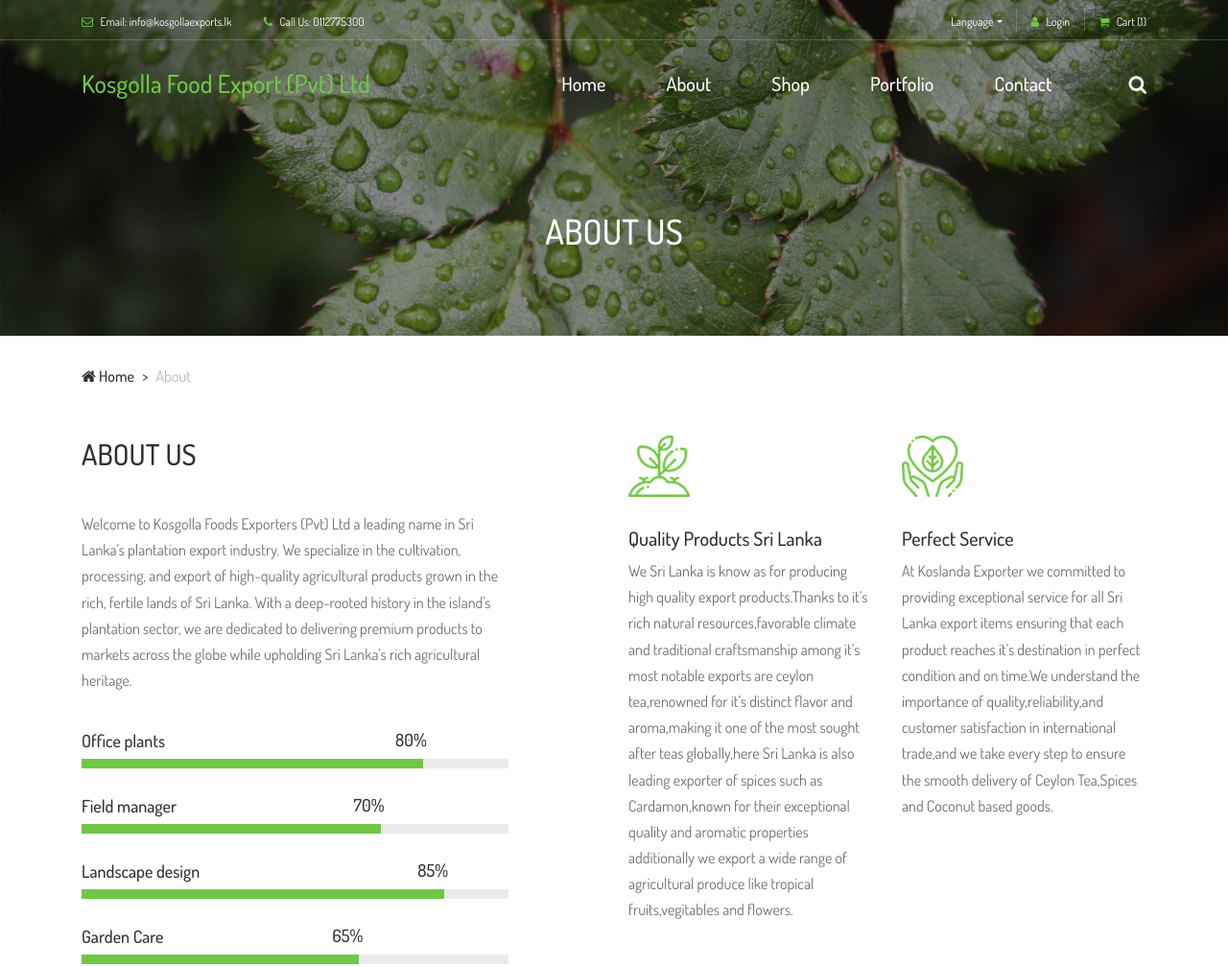
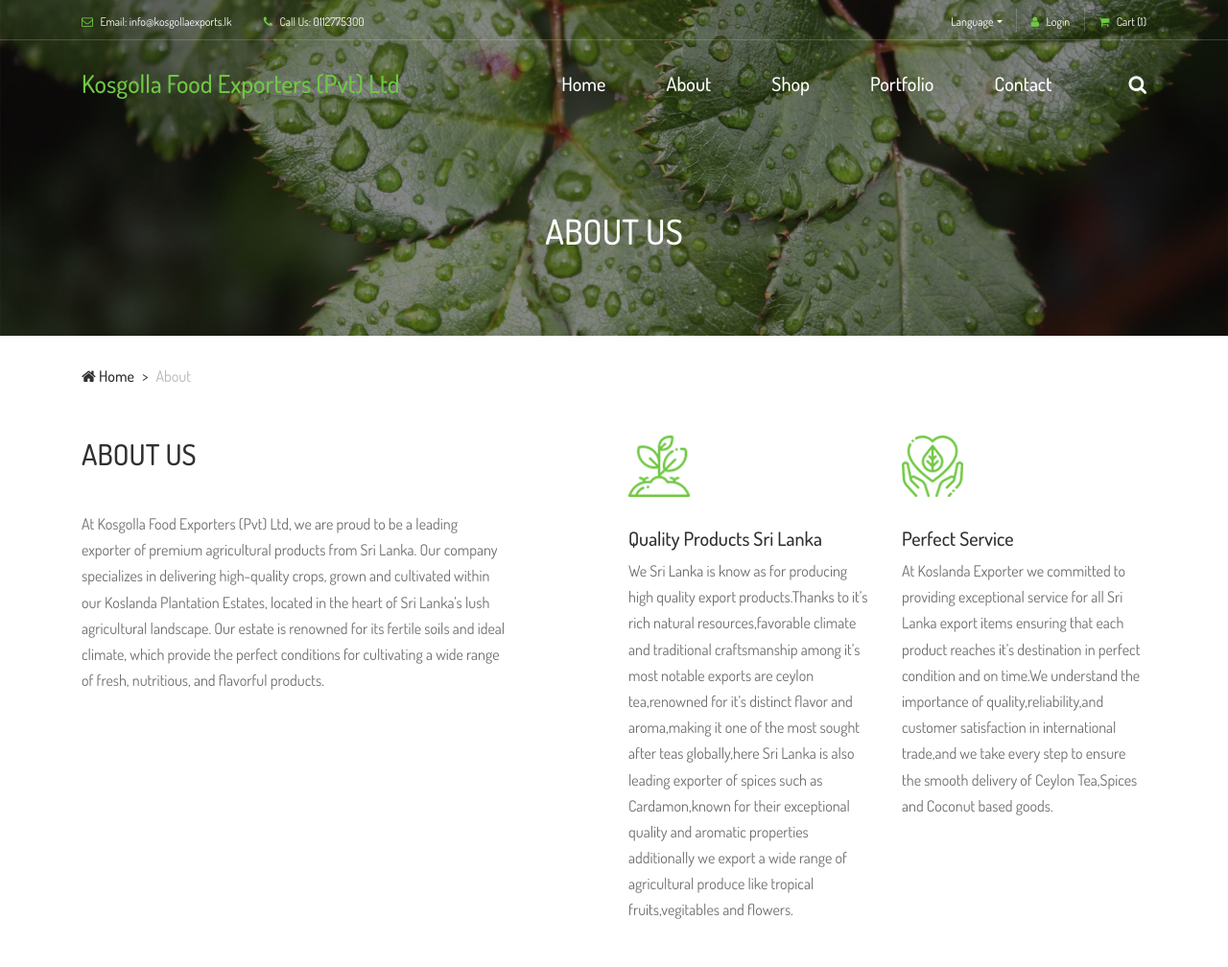
Before and after one commit to Hasindu100/koslanda-web, a plain HTML site: page about.html in a window 1280 px wide. Shown: the top 1008 px of the page at 96% size. Drawn offline with Linux system fonts and the light colour scheme.

Commit message:
Updated contents

```diff
--- a/about.html
+++ b/about.html
@@ -83,7 +83,7 @@
 
                         <!-- Nav Brand -->
                         <a href="index.html" class="nav-brand">
-                            <span class="logo">Kosgolla Food Export (Pvt) Ltd</span>
+                            <span class="logo">Kosgolla Food Exporters (Pvt) Ltd</span>
                         </a>
 
                         <!-- Navbar Toggler -->
@@ -165,60 +165,13 @@
                     <div class="section-heading">
                         <h2>ABOUT US</h2>
                     </div>
-                    <p>Welcome to Kosgolla Foods Exporters (Pvt) Ltd a leading name in Sri Lanka’s plantation
-                        export industry. We specialize in the cultivation, processing, and export of high-quality
-                        agricultural products grown in the rich, fertile lands of Sri Lanka. With a deep-rooted
-                        history in the island's plantation sector, we are dedicated to delivering premium
-                        products to markets across the globe while upholding Sri Lanka’s rich agricultural
-                        heritage.
+                    <p>At Kosgolla Food Exporters (Pvt) Ltd, we are proud to be a leading exporter of premium
+                        agricultural products from Sri Lanka. Our company specializes in delivering high-quality
+                        crops, grown and cultivated within our Koslanda Plantation Estates, located in the heart
+                        of Sri Lanka’s lush agricultural landscape. Our estate is renowned for its fertile soils
+                        and ideal climate, which provide the perfect conditions for cultivating a wide range of
+                        fresh, nutritious, and flavorful products.
                     </p>
-
-                    <!-- Progress Bar Content Area -->
-                    <div class="alazea-progress-bar mb-50">
-                        <!-- Single Progress Bar -->
-                        <div class="single_progress_bar">
-                            <p>Office plants</p>
-                            <div id="bar1" class="barfiller">
-                                <div class="tipWrap">
-                                    <span class="tip"></span>
-                                </div>
-                                <span class="fill" data-percentage="80"></span>
-                            </div>
-                        </div>
-
-                        <!-- Single Progress Bar -->
-                        <div class="single_progress_bar">
-                            <p>Field manager</p>
-                            <div id="bar2" class="barfiller">
-                                <div class="tipWrap">
-                                    <span class="tip"></span>
-                                </div>
-                                <span class="fill" data-percentage="70"></span>
-                            </div>
-                        </div>
-
-                        <!-- Single Progress Bar -->
-                        <div class="single_progress_bar">
-                            <p>Landscape design</p>
-                            <div id="bar3" class="barfiller">
-                                <div class="tipWrap">
-                                    <span class="tip"></span>
-                                </div>
-                                <span class="fill" data-percentage="85"></span>
-                            </div>
-                        </div>
-
-                        <!-- Single Progress Bar -->
-                        <div class="single_progress_bar">
-                            <p>Garden Care</p>
-                            <div id="bar4" class="barfiller">
-                                <div class="tipWrap">
-                                    <span class="tip"></span>
-                                </div>
-                                <span class="fill" data-percentage="65"></span>
-                            </div>
-                        </div>
-                    </div>
                 </div>
 
                 <div class="col-12 col-lg-6">
@@ -610,7 +563,7 @@
                     <div class="col-12 col-sm-6 col-lg-3">
                         <div class="single-footer-widget">
                             <div class="footer-logo mb-30">
-                                <span class="logo">Kosgolla Food Export (Pvt) Ltd</span>
+                                <span class="logo">Kosgolla Food Exporters (Pvt) Ltd</span>
                             </div>
                             <p>Lorem ipsum dolor sit samet, consectetur adipiscing elit. India situs atione mantor</p>
                             <div class="social-info">
```
Also changed, not shown: contact.html (+2 -2 lines), index.html (+2 -2 lines), portfolio.html (+34 -4 lines), shop.html (+4 -4 lines).
